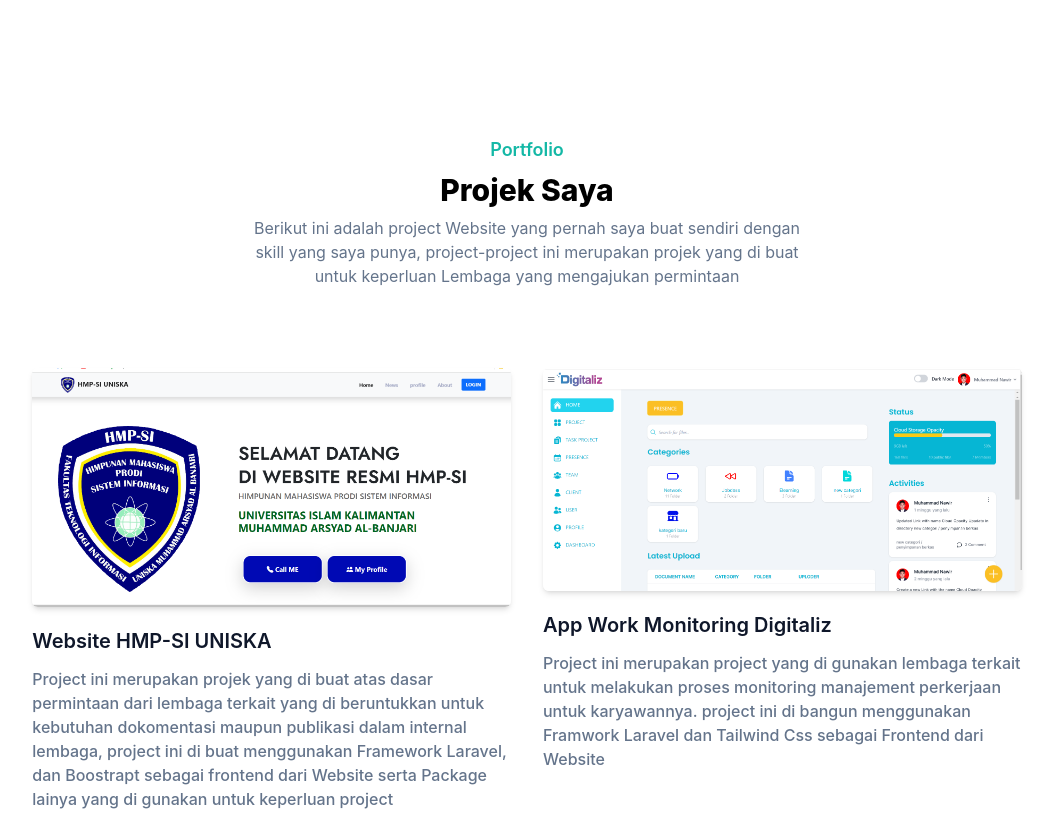
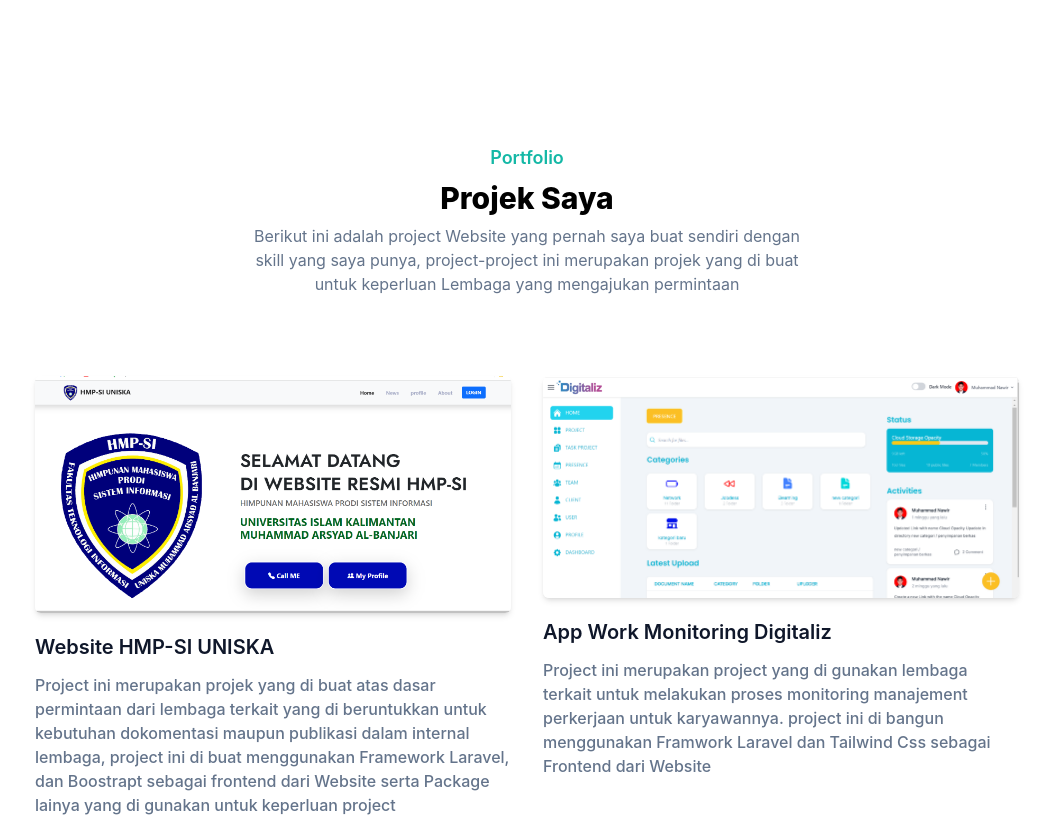
Before and after one commit to nawir177/portfolio-tailwind-css, a website: page index.html in a window 1280 px wide. Shown: the part 2000-2836 px from the top of the page, without its empty margins (113-1166 px from the left). Drawn offline with nearby package versions, Linux system fonts and the light colour scheme.

Commit message:
updated padding

```diff
--- a/index.html
+++ b/index.html
@@ -247,7 +247,7 @@
       <!-- profolio Section Start -->
       <section id="portfolio" class="bg-white pt-32 pb-16">
          <div class="container">
-            <div class="w-full p-2">
+            <div class="w-full p-4">
                <div class="max-w-xl mx-auto mb-16 text-center " data-aos="fade-up">
                   <h4 class="font-semibold text-lg text-center text-primary">Portfolio</h4>
                   <h2 class="font-extrabold text-3xl my-2">Projek Saya</h2>
@@ -257,7 +257,7 @@
                   </p>
 
                </div>
-               <div class="w-full px-4 flex flex-wrap justify-center xl:w-10/12 xl:mx-auto">
+               <div class="w-full px-3 flex flex-wrap justify-center xl:w-10/12 xl:mx-auto">
                   <div class="mb-12 p-4 md:w-1/2" data-aos="fade-up" data-aos-duration="1000">
                      <div class="rounded-md shadow-md overflow-hidden">
                         <img src="img/portfolio/1.png" alt="" width="w-full">
```
